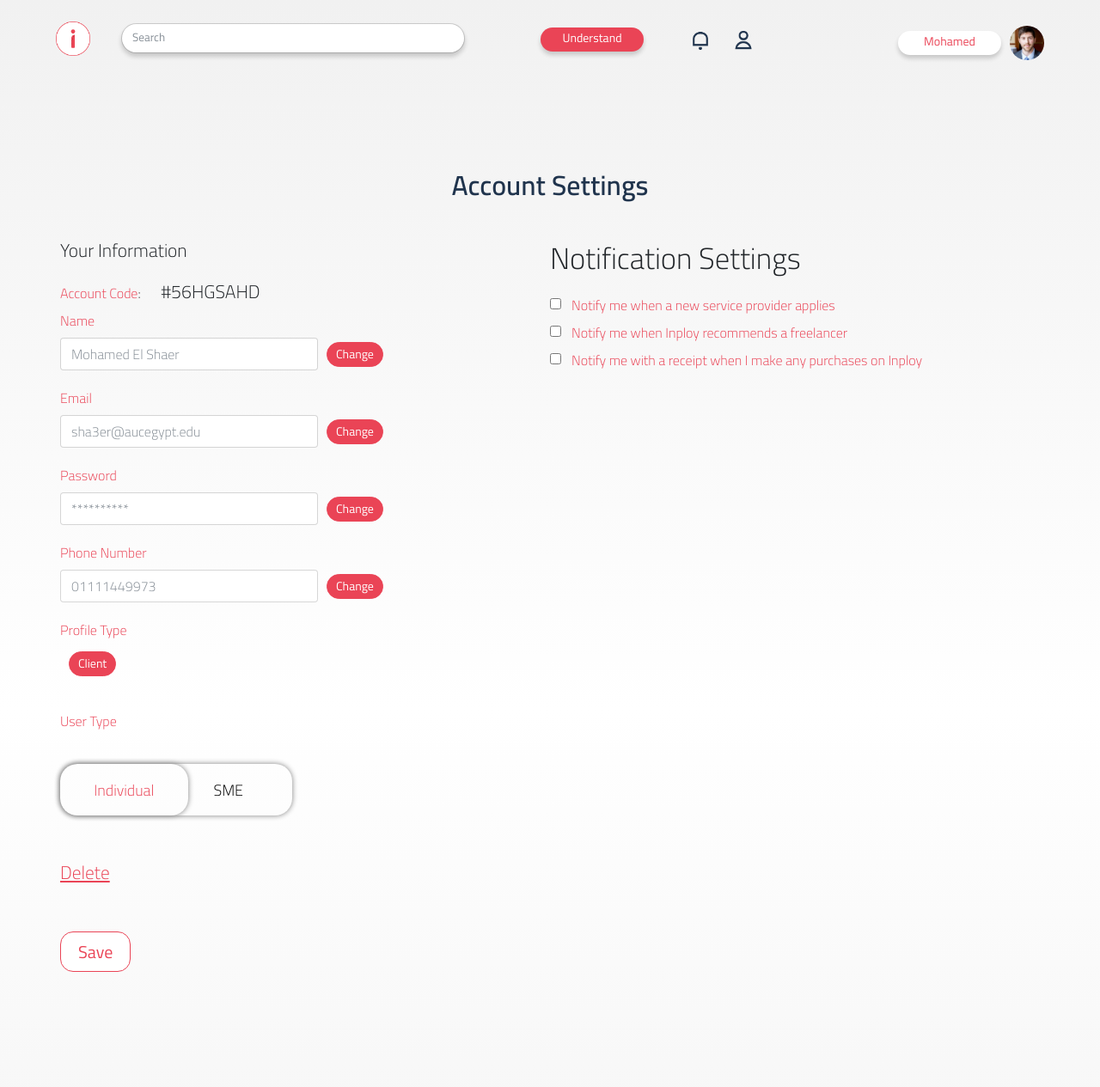
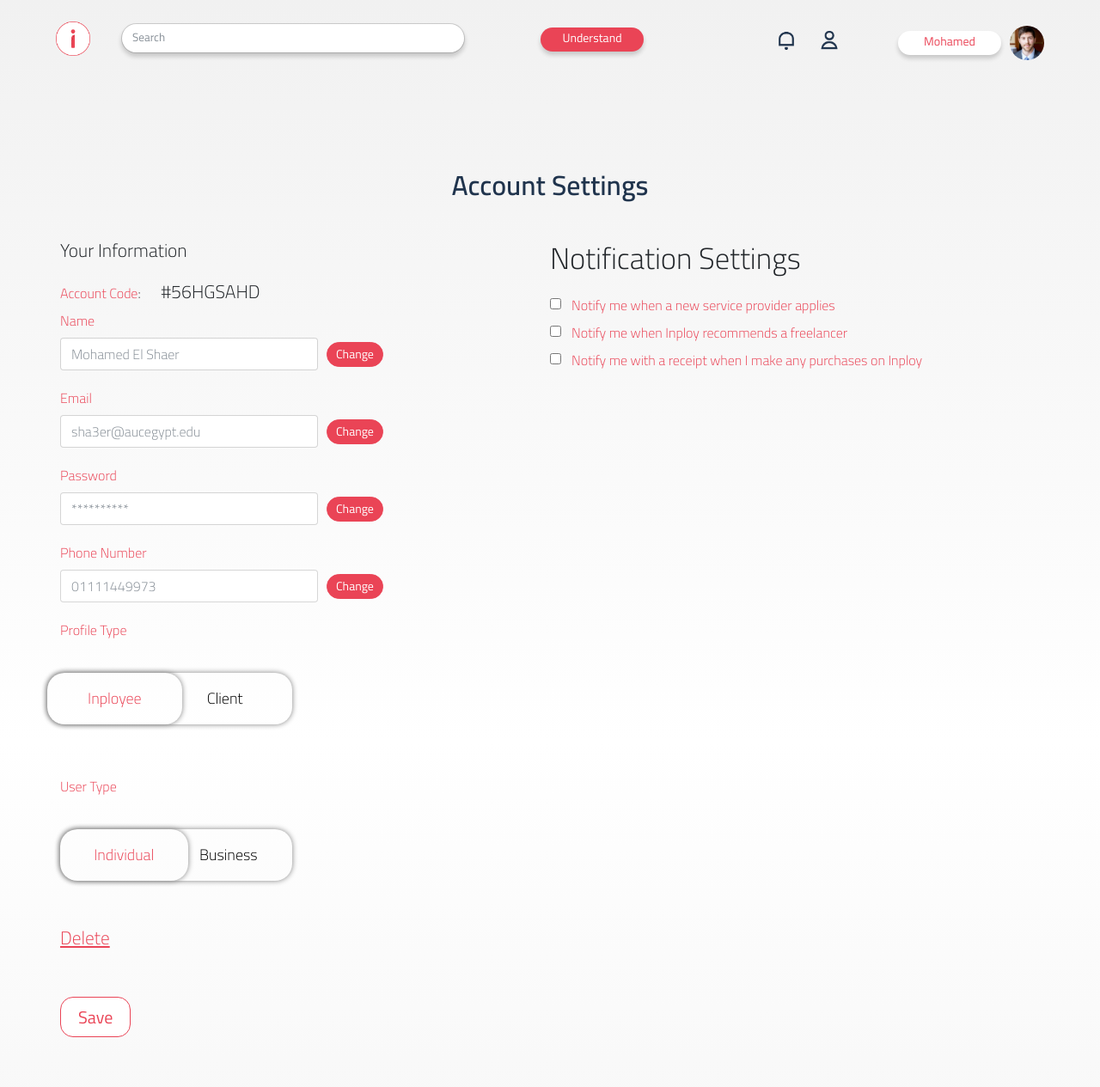
Before and after one commit to MohebMak/inploy, a PHP site: page /account_settings_client.php in a window 1280 px wide. Shown: the top 1265 px of the page at 86% size. Run offline with PHP 8.4, Linux system fonts and the light colour scheme; some libraries are stand-ins or nearby versions.

Commit message:
some fixes

```diff
--- a/account_settings_client.php
+++ b/account_settings_client.php
@@ -97,24 +97,22 @@
 
           <div class="clearfix"></div>
 
+          <div class="slider-client-freelancers2 " id="Inployees-selected">
 
-          <div class="col-md-1">
-            <a href="followers_client_view.php" class="btn btn-change">
-              Client
-            </a>
+          <button onclick="function11()"id="slider-client" type="button" name="button">Inployee</button>
+          <button onclick="function22()"id="slider-freelancers"type="button" name="button">Client</button>
+          </div>
 
-          </div>
         </div>
 
         <div class="clearfix" style="padding: 20px"></div>
 
 
         <label style="float: none" class="label_settings">User Type</label>
-
         <div class="slider-client-freelancers2 " id="Inployees-selected">
 
-        <button onclick="function11()"id="slider-client" type="button" name="button">Individual</button>
-        <button onclick="function22()"id="slider-freelancers"type="button" name="button">SME</button>
+        <button onclick="function1()"id="slider-client1" type="button" name="button">Individual</button>
+        <button onclick="function2()"id="slider-freelancers1"type="button" name="button">Business</button>
         </div>
 
         <script type="text/javascript">
@@ -135,6 +133,25 @@
               document.getElementById('slider-freelancers').style.boxShadow = "0px 0px 6px gray";
 
             }
+            function function1() {
+                document.getElementById('slider-client1').style.color = "#ea4456";
+                document.getElementById('slider-client1').style.boxShadow = "0px 0px 6px gray";
+
+                document.getElementById('slider-freelancers1').style.color = "black";
+                  document.getElementById('slider-freelancers1').style.boxShadow = "none";
+            }
+              function function2() {
+                  document.getElementById('slider-client1').style.color = "black";
+                  document.getElementById('slider-client1').style.boxShadow = "none";
+
+                  document.getElementById('slider-freelancers1').style.color = "#ea4456";
+                  document.getElementById('slider-freelancers1').style.boxShadow = "0px 0px 6px gray";
+
+                }
+
+
+
+        </script>
 
 
 
--- a/edit_portfolio_2.php
+++ b/edit_portfolio_2.php
@@ -117,7 +117,8 @@
         <!--          <a href="#0" class="card-link"><img src="images/icons/incon-20.png" width="25"><span class="portfolio_numbers">200</span></a>-->
         <!--        </div>-->
       </div>
-      <img src="images/icons/Icon-20.png" width="30" style="position: absolute;top: 0">
+      <img src="images/icons/Icon-20.png" width="30" style="position: absolute;top: -11px;    left: 0;
+    width: 45px;">
     </div>
     <div class="col-lg-3">
       <div class="" style="position: relative;padding:10px">
@@ -141,7 +142,8 @@
         <!--          <a href="#0" class="card-link"><img src="images/icons/incon-20.png" width="25"><span class="portfolio_numbers">200</span></a>-->
         <!--        </div>-->
       </div>
-      <img src="images/icons/Icon-20.png" width="30" style="position: absolute;top: 0">
+      <img src="images/icons/Icon-20.png" width="30" style="position: absolute;top: -11px;    left: 0;
+    width: 45px;">
     </div>
     <div class="col-lg-3">
       <div class="" style="position: relative;padding:10px">
--- a/inploy.css
+++ b/inploy.css
@@ -929,6 +929,10 @@ display: none;
     width: 200px !important;
     margin-left: 0;
 }
+.carousel
+{
+   width: 65% !important;
+}
   .slider-client-freelancers{
       width: 50%;
       }
@@ -938,3 +942,24 @@ display: none;
           .slider-client-freelancers3{
               width: 40%;
               }}
+
+              .bootstrap-tagsinput .tag [data-role="remove"] {
+                  margin-left: 8px;
+                  cursor: pointer;
+                  color: #ea4456;
+              }
+              .bootstrap-tagsinput .tag {
+    margin-right: 2px;
+    color: black;
+    box-shadow: 0px 0px 2px gray;
+    border-top-left-radius: 20px;
+    border-bottom-left-radius: 20px;
+    border-top-right-radius: 20px;
+    border-bottom-right-radius: 20px;
+    padding-left: 6px;
+
+}
+.glyphicon-chevron-right
+{
+  color: black;
+}
--- a/nav.php
+++ b/nav.php
@@ -12,7 +12,7 @@
     <div class="container-fluid">
 
         <a class="navbar-brand" href="#">
-            <img src="images/icons/Icon-01.png" width="40" style="margin-top: -6px">
+            <img src="images/icons/Icon-01.png" width="40" style="padding-top: 6px">
         </a>
 
 
--- a/nav_signed_in.php
+++ b/nav_signed_in.php
@@ -23,7 +23,7 @@
       <div class="collapse navbar-collapse" id="navbarsExampleDefault">
         <ul class="navbar-nav mr-auto" style="margin-top: 0px">
           <li class="nav-item">
-                    <form class="form-inline my-2 my-lg-0 search_form" >
+            <form class="form-inline my-2 my-lg-0 search_form">
               <input class="form-control mr-sm-2 nav_bar_search" type="text" placeholder="Search" aria-label="Search" style="">
             </form>
           </li>
@@ -34,7 +34,20 @@
           </li>
 
           <li class="nav-item" style="margin-top: 5px">
-                    <a href="notifications.php" class="inploy_nav_icon"><img src="images/icons/Icon-09.png" width="40"></a>
+            <a href="notifications.php" class="inploy_nav_icon"><img class="imgg" src="images/icons/Icon-09.png" width="40"></a>
+            <style media="screen">
+              @media screen and (min-width: 1100px) {
+                .imgg {
+                  margin-left: 100px;
+                }
+
+
+
+
+              }
+
+              "
+            </style>
           </li>
           <li class="nav-item" style="margin-top: 5px">
             <a href="portfolio_freelancer.php" class="inploy_nav_icon"><img src="images/icons/Icon-03.png" width="40"></a>
@@ -65,38 +78,37 @@
   </nav>
 
   <style>
-    .dropdown-item:active{
+    .dropdown-item:active {
       background-color: #f1f1f1;
     }
-    .dropdown_menu_signin{
+
+    .dropdown_menu_signin {
       margin-top: 10px;
       right: 80px;
       left: inherit;
     }
 
-    .nav_bar_search{
+    .nav_bar_search {
       border-radius: 20px;
       font-size: 10pt;
       /*min-width: 550px ;*/
       width: 550px;
       margin-left: 70px;
-        box-shadow: 0px 4px 5px rgba(34,34,34,0.2);
+      box-shadow: 0px 4px 5px rgba(34, 34, 34, 0.2);
     }
 
-    @media screen and (max-width: 800px)
-    {
-        .nav_bar_search{
+    @media screen and (max-width: 800px) {
+      .nav_bar_search {
         margin-left: 0px;
         width: 100%;
       }
 
     }
-
   </style>
 
 
   <div class="modal fade" id="login" tabindex="-1" role="dialog" aria-labelledby="exampleModalLabel" aria-hidden="true" style="background-color: rgba(32,52,77,0.95);font-family: font2">
-    <div class="modal-dialog" role="document" >
+    <div class="modal-dialog" role="document">
       <div class="modal-content" style="padding-right: 20px;padding-left: 20px">
         <div class="">
           <center>
@@ -198,7 +210,7 @@
 
             </div>
             <div id="ind" style="display: none">
-                        <div class="form-group" >
+              <div class="form-group">
 
                 <input type="text" class="form-control" id="exampleInputEmail1" aria-describedby="emailHelp" placeholder="Category">
 
@@ -210,7 +222,7 @@
               </div>
             </div>
             <div id="bus" style="display: none">
-                        <div class="form-group" >
+              <div class="form-group">
 
                 <input type="text" class="form-control" id="exampleInputEmail1" aria-describedby="emailHelp" placeholder="Services you are looking for">
 
@@ -247,10 +259,10 @@
   </div>
   <script>
     function change_signup(type) {
-            if(type == 'Individual'){
+      if (type == 'Individual') {
         document.getElementById('ind').style.display = 'block';
         document.getElementById('bus').style.display = 'none';
-            }else{
+      } else {
         document.getElementById('bus').style.display = 'block';
         document.getElementById('ind').style.display = 'none';
       }
```
Also changed, not shown: account_settings.php (+21 -7 lines), boost_1.php (+11 -5 lines), explore.php (+18 -1 lines), landing.php (+9 -5 lines). Lines whose indentation alone changed are shown as unchanged.
